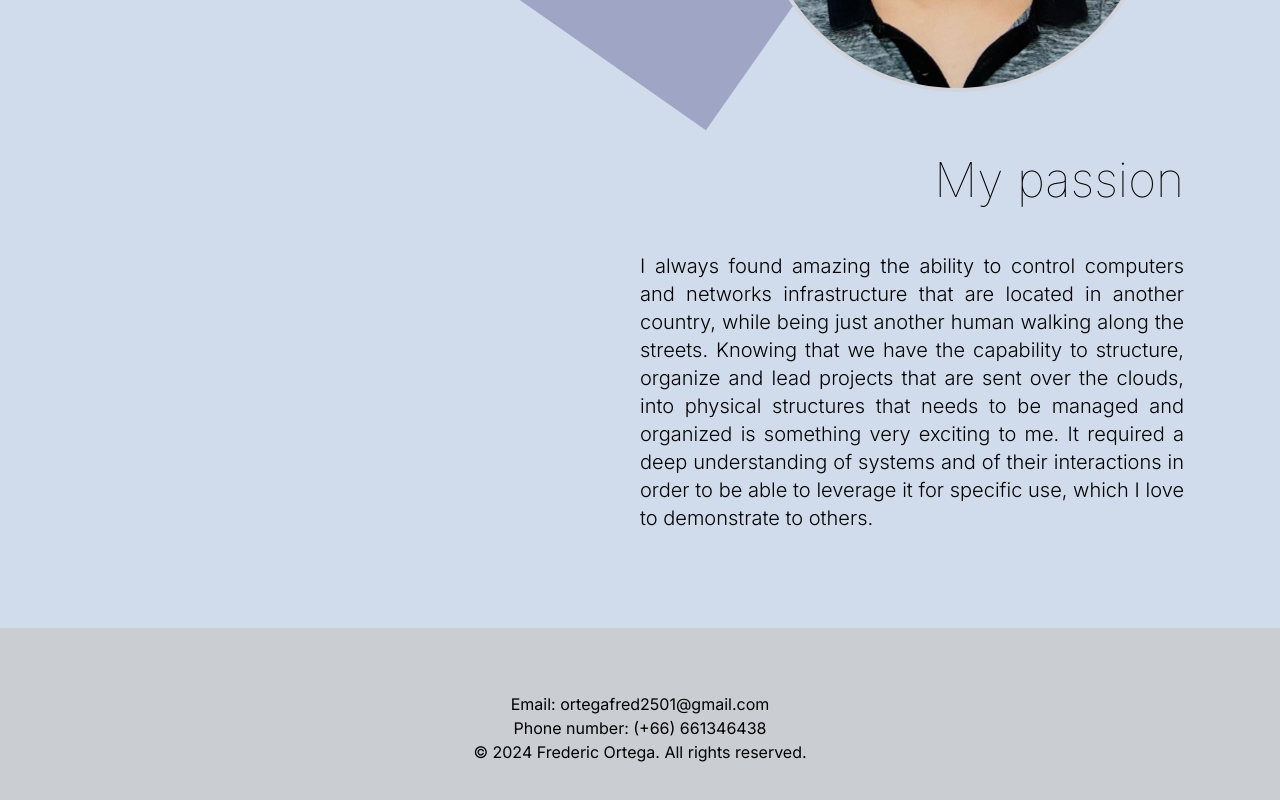
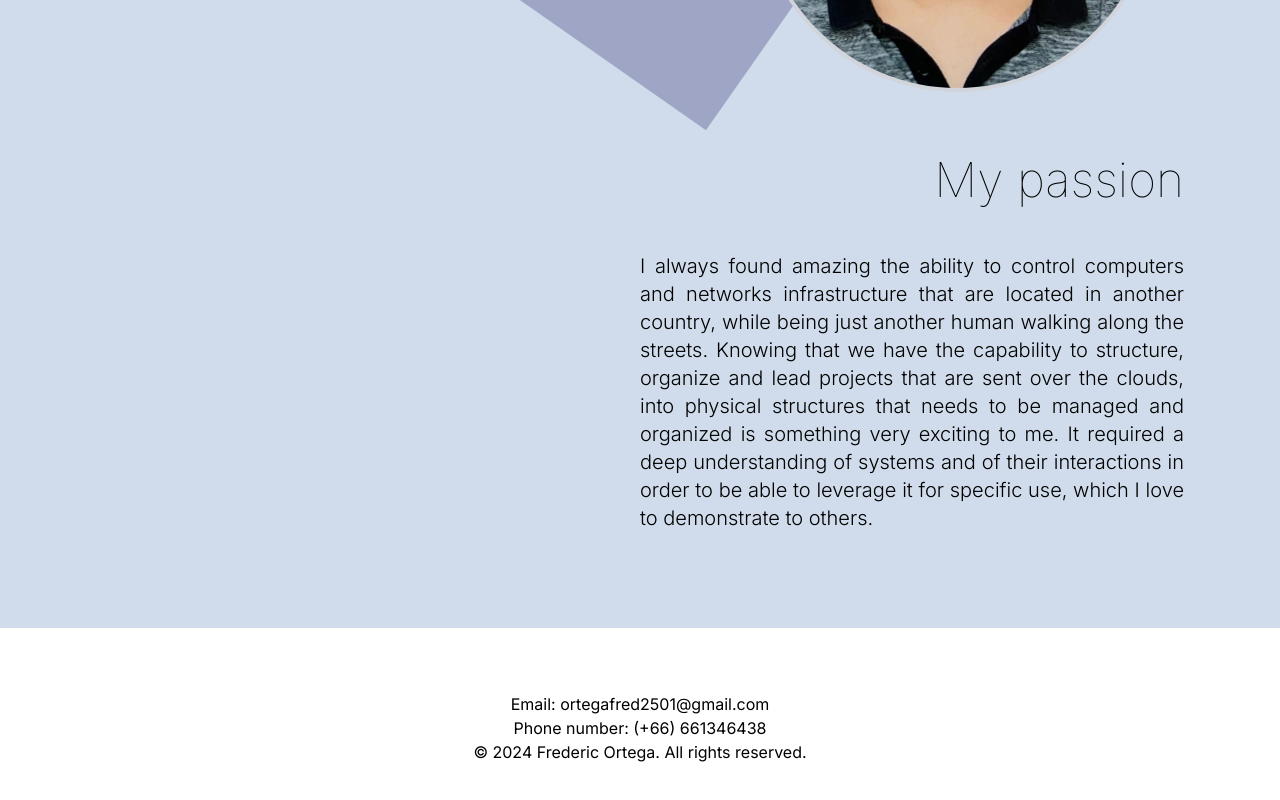
Before and after one commit to Ferayddi/my_website, a Next.js app: page / in a window 1280 px wide. Shown: the part 873-1673 px from the top of the page. Built offline with nearby package versions, Linux system fonts and the light colour scheme.

Commit message:
Added footer color dynamics

```diff
--- a/app/Footer.jsx
+++ b/app/Footer.jsx
@@ -1,8 +1,22 @@
-import React from 'react'
+"use client";
+import React, { useState, useEffect } from 'react';
 
 const Footer = () => {
+  const [switchColor, setSwitchColor] = useState(false);
+
+  useEffect(() => {
+    const colorInterval = setInterval(() => {
+      setSwitchColor((prev) => !prev);
+    }, 3000); // Switch color every 3 seconds
+
+    return () => clearInterval(colorInterval);
+  }, []);
+
   return (
-    <footer className="min-h-[200px] flex flex-col justify-center items-center my-color-primary text-center">
+    <footer
+    className={`min-h-[200px] flex flex-col justify-center items-center text-center ${switchColor ? 'bg-white' : 'my-color-primary'}`}
+    style={{ transition: 'background-color 2s ease-in' }}
+    >
       <div className="flex flex-row">
         <p>Email:&nbsp;</p>
         <a href="mailto:ortegafred2501@gmail.com">ortegafred2501@gmail.com</a>
@@ -10,8 +24,7 @@ const Footer = () => {
       <p>Phone number: (+66) 661346438</p>
       <p>© 2024 Frederic Ortega. All rights reserved.</p>
     </footer>
-  )
+  );
 }
 
-
-export default Footer
+export default Footer;
```
